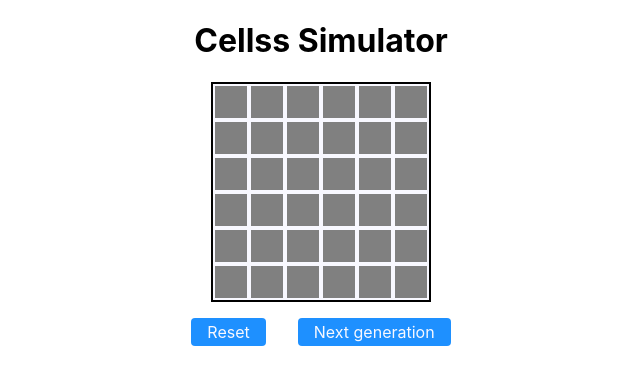
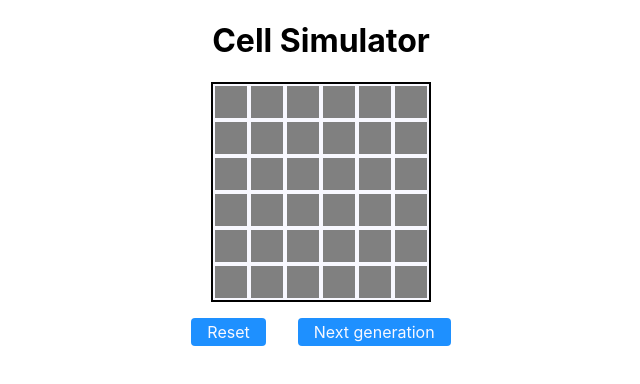
Before and after one commit to elimau/cell-simulator, a React (Create React App) app: page / in a window 1280 px wide. Shown: the top 384 px of the page, without its empty margins (319-959 px from the left). Built offline with nearby package versions, Linux system fonts and the light colour scheme.

Commit message:
fix typo

```diff
--- a/src/components/Game.tsx
+++ b/src/components/Game.tsx
@@ -32,7 +32,7 @@ const Game = () => {
   }
   return (
     <GameOuter>
-      <GameTitle>Cellss Simulator</GameTitle>
+      <GameTitle>Cell Simulator</GameTitle>
       <Board boardSizeX={BOARD_SIZE.x} boardSizeY={BOARD_SIZE.y} boardState={boardState} cellOnClick={cellOnClick} />
       <ButtonOuter>
         <Button onClick={onClickReset}>Reset</Button>
```
